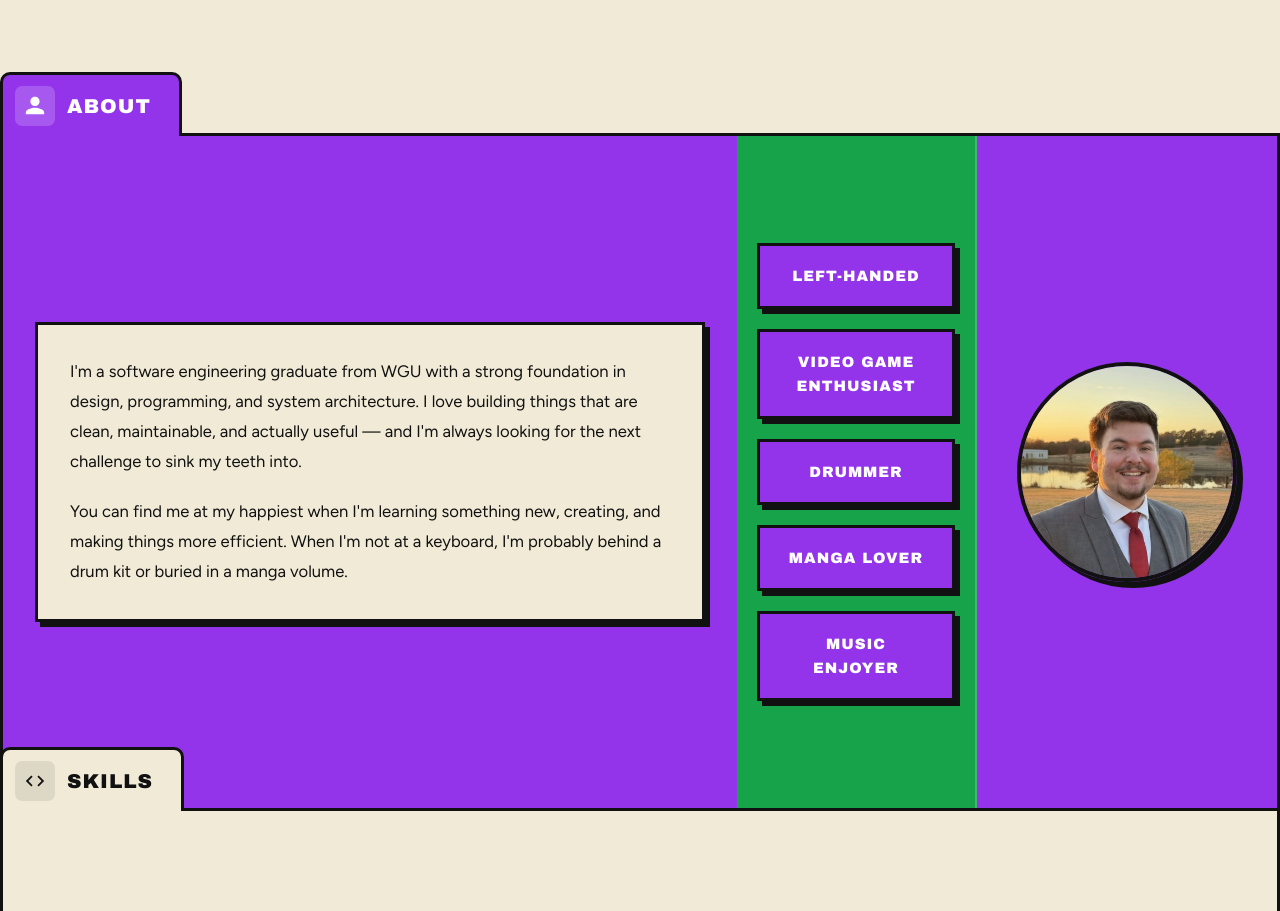
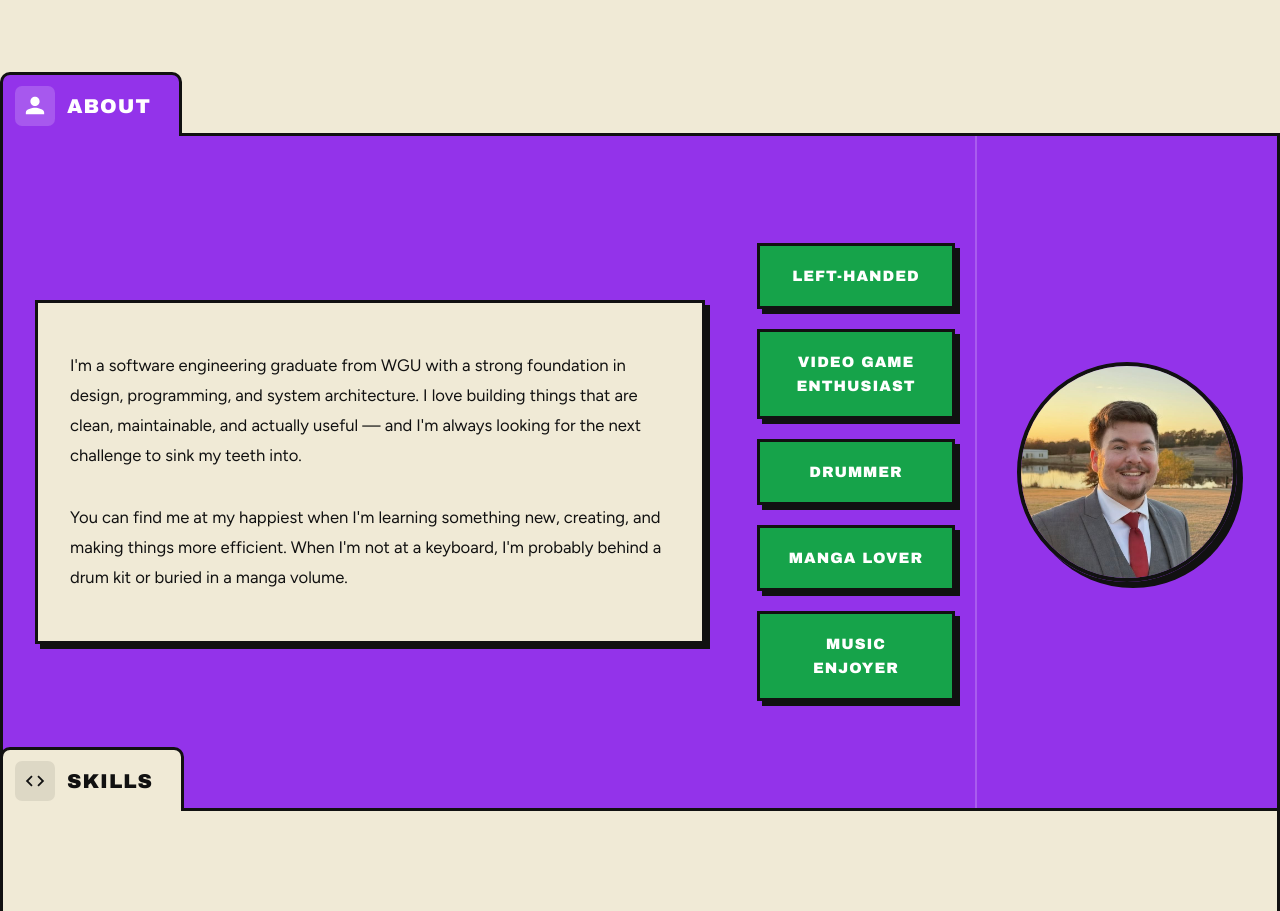
Before and after one commit to BenTheWin/PersonalSite, a plain HTML site: page index.html in a window 1280 px wide. Shown: the part 740-1651 px from the top of the page. Drawn offline with Linux system fonts and the light colour scheme.

Commit message:
About: green tag buttons, remove green column bg, expand bio card padding

```diff
--- a/style.css
+++ b/style.css
@@ -309,10 +309,10 @@ a     { color: inherit; text-decoration: none; }
 
 .about__bio {
   margin: var(--sp-xl) var(--sp-lg);
-  padding: var(--sp-lg);
+  padding: var(--sp-xl) var(--sp-lg);
   display: flex;
   flex-direction: column;
-  gap: var(--sp-md);
+  gap: var(--sp-lg);
   align-self: center;
   background: var(--cream);
   border: 3px solid var(--black);
@@ -332,12 +332,11 @@ a     { color: inherit; text-decoration: none; }
   gap: var(--sp-md);
   justify-content: center;
   border-right: 2px solid rgba(255,255,255,0.2);
-  background: var(--green);
 }
 
 .tag {
   display: block;
-  background: var(--purple);
+  background: var(--green);
   color: var(--white);
   font-family: var(--font-ui);
   font-size: 15px;
```
